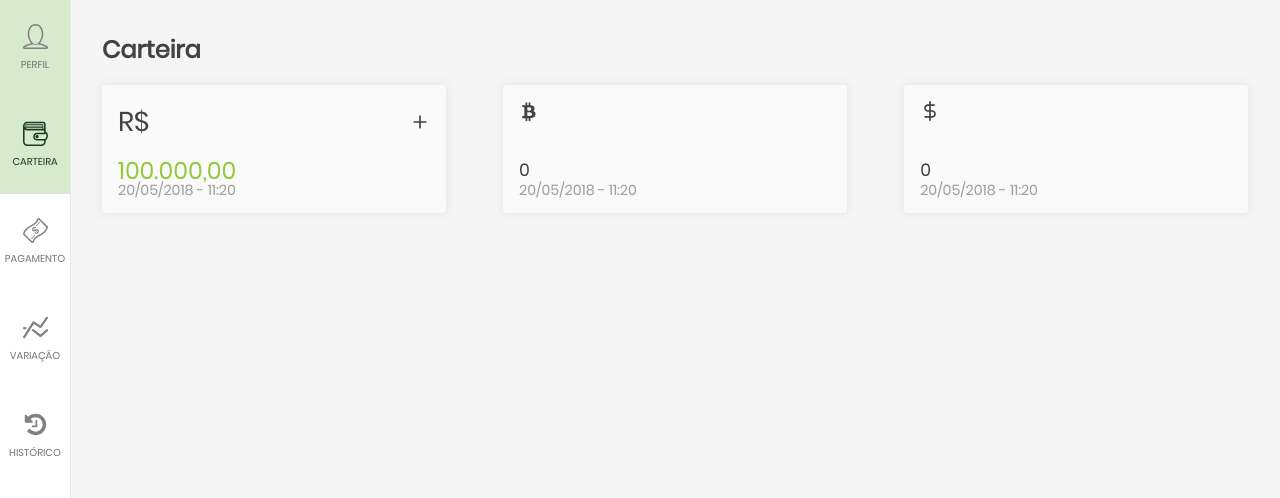
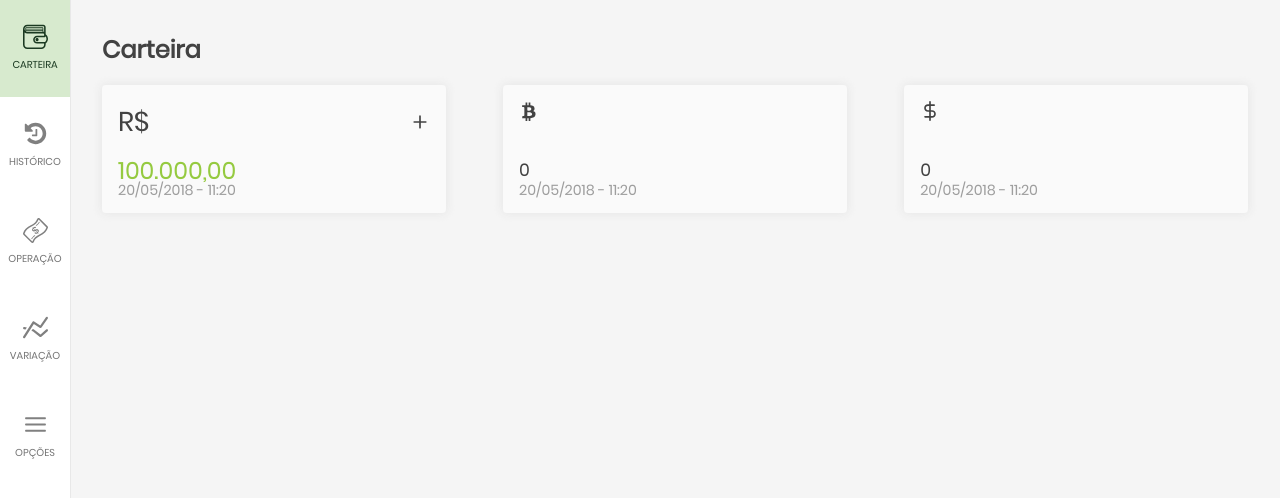
Before and after one commit to victorjordan95/stone-pagamentos, an Angular app: page /home in a window 1280 px wide. Shown: the top 498 px of the page. Built offline with nearby package versions, Linux system fonts and the light colour scheme.

Commit message:
alterado icone e opção no menu de navegação

```diff
--- a/src/app/components/navbar/navbar.component.html
+++ b/src/app/components/navbar/navbar.component.html
@@ -1,21 +1,22 @@
 <nav class="menu">
-    <a routerLink="/perfil" routerLinkActive="active" class="menu-link">
-        <svg class="icon icon-user">
-            <use xlink:href="#icon-user"></use>
-        </svg>
-        <span class="menu-label">Perfil</span>
-    </a>
+
     <a routerLink="/home" routerLinkActive="active" class="menu-link">
         <svg class="icon icon-wallet">
             <use xlink:href="#icon-wallet"></use>
         </svg>
         <span class="menu-label">Carteira</span>
     </a>
+    <a routerLink="/configuracao" routerLinkActive="active" class="menu-link">
+        <svg class="icon icon-history">
+            <use xlink:href="#icon-history"></use>
+        </svg>
+        <span class="menu-label">Histórico</span>
+    </a>
     <a routerLink="/pagamento" routerLinkActive="active" class="menu-link transactions">
         <svg class="icon icon-banknote">
             <use xlink:href="#icon-banknote"></use>
         </svg>
-        <span class="menu-label">Pagamento</span>
+        <span class="menu-label">Operação</span>
     </a>
     <a routerLink="/variacao" routerLinkActive="active" class="menu-link">
         <svg class="icon icon-line-graph">
@@ -23,11 +24,12 @@
         </svg>
         <span class="menu-label">Variação</span>
     </a>
-    <a routerLink="/configuracao" routerLinkActive="active" class="menu-link">
-        <svg class="icon icon-history">
-            <use xlink:href="#icon-history"></use>
+
+    <a routerLink="/perfil" routerLinkActive="active" class="menu-link">
+        <svg class="icon icon-menu">
+            <use xlink:href="#icon-menu"></use>
         </svg>
-        <span class="menu-label">Histórico</span>
+        <span class="menu-label">Opções</span>
     </a>
 
 </nav>
--- a/src/index.html
+++ b/src/index.html
@@ -54,6 +54,12 @@
                 <title>bitcoin</title>
                 <path d="M18.234 10c0.203 2.078-0.672 3.328-2.047 4.031 2.281 0.547 3.719 1.906 3.437 4.953-0.359 3.797-3.172 4.813-7.203 5.031v3.984h-2.406v-3.922c-0.609 0-1.25 0-1.906-0.016v3.938h-2.406v-3.984c-0.562 0-1.125-0.016-1.703-0.016h-3.125l0.484-2.859c1.766 0.031 1.734 0 1.734 0 0.672 0 0.859-0.484 0.906-0.797v-6.281h0.25c-0.094-0.016-0.187-0.016-0.25-0.016v-4.484c-0.094-0.5-0.406-1.062-1.391-1.062 0 0 0.031-0.031-1.734 0v-2.562l3.313 0.016c0.484 0 1 0 1.516-0.016v-3.938h2.406v3.859c0.641-0.016 1.281-0.031 1.906-0.031v-3.828h2.406v3.938c3.094 0.266 5.547 1.219 5.812 4.062zM14.875 18.516c0-3.094-5.094-2.641-6.719-2.641v5.281c1.625 0 6.719 0.344 6.719-2.641zM13.766 11.078c0-2.828-4.25-2.406-5.609-2.406v4.797c1.359 0 5.609 0.313 5.609-2.391z"></path>
             </symbol>
+            <symbol id="icon-menu" viewBox="0 0 24 24">
+                <title>menu</title>
+                <path d="M21 11h-18c-0.6 0-1 0.4-1 1s0.4 1 1 1h18c0.6 0 1-0.4 1-1s-0.4-1-1-1z"></path>
+                <path d="M3 7h18c0.6 0 1-0.4 1-1s-0.4-1-1-1h-18c-0.6 0-1 0.4-1 1s0.4 1 1 1z"></path>
+                <path d="M21 17h-18c-0.6 0-1 0.4-1 1s0.4 1 1 1h18c0.6 0 1-0.4 1-1s-0.4-1-1-1z"></path>
+            </symbol>
         </defs>
     </svg>
     <app-root></app-root>
```
